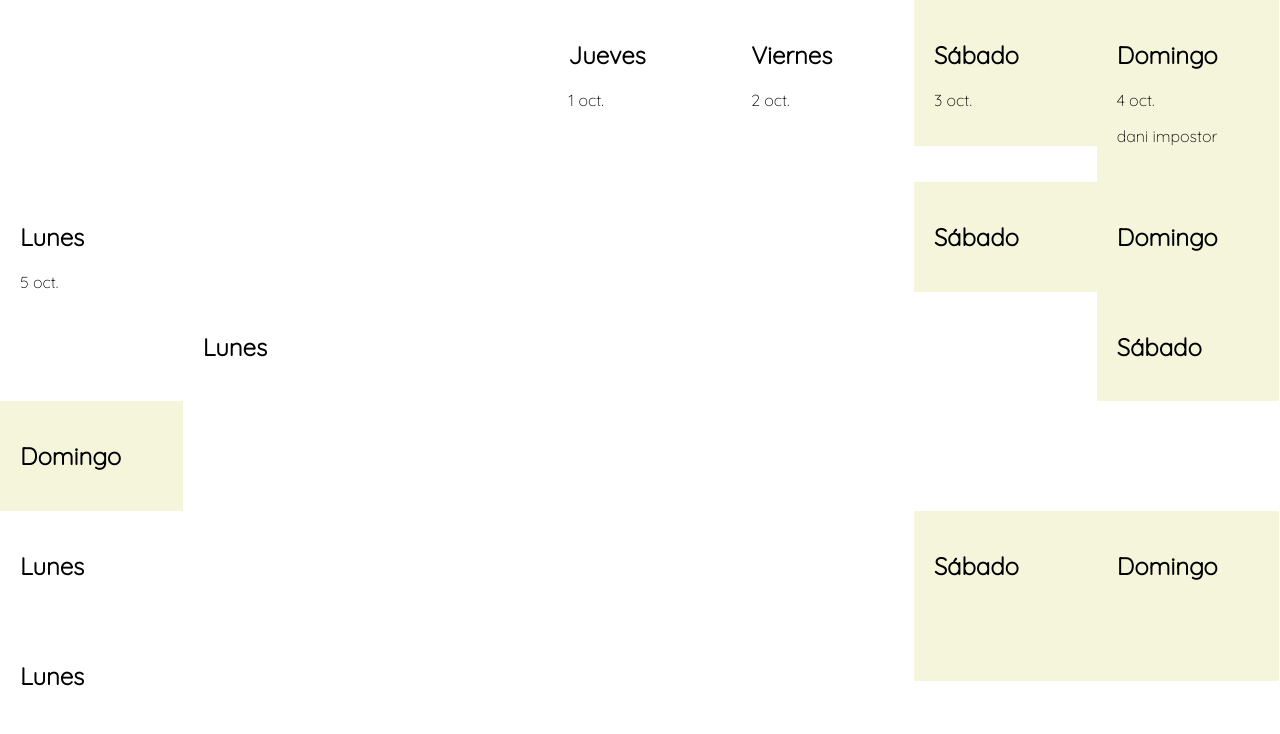
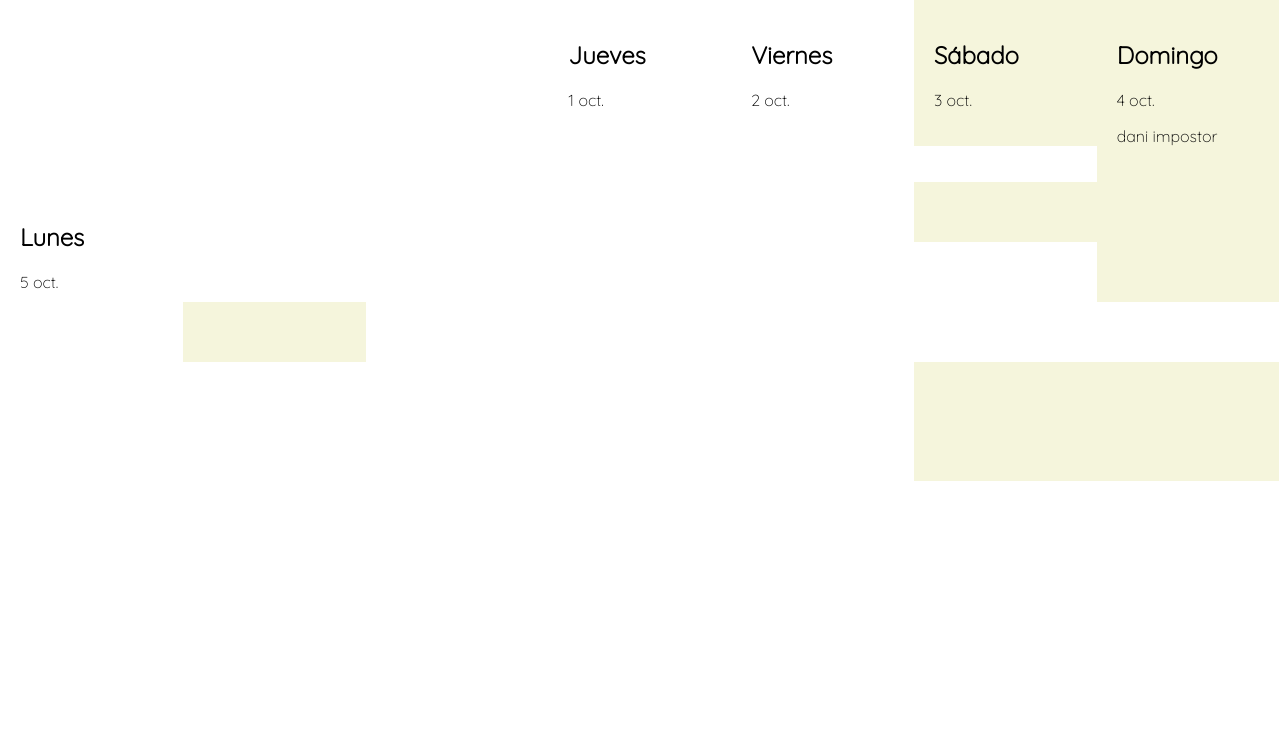
Before and after one commit to dannylarrea/DAW-page, a plain HTML site: page index.html in a window 1280 px wide. Drawn offline with Linux system fonts and the light colour scheme.

Commit message:
Jon: Subida con el 5 de octubre.

```diff
--- a/index.html
+++ b/index.html
@@ -67,16 +67,16 @@
             <p></p>
         </div>
         <div class="seven-column sab-dom">
-            <h2>Sábado</h2>
+            <h2></h2>
             <p></p>
         </div>
         <div class="seven-column sab-dom">
-            <h2>Domingo</h2>
+            <h2></h2>
             <p></p>
         </div>
     <div class="row">
         <div class="seven-column lun-vie">
-            <h2>Lunes</h2>
+            <h2></h2>
             <p></p>
         </div>
         <div class="seven-column lun-vie">
@@ -96,17 +96,17 @@
             <p></p>
         </div>
         <div class="seven-column sab-dom">
-            <h2>Sábado</h2>
+            <h2></h2>
             <p></p>
         </div>
         <div class="seven-column sab-dom">
-            <h2>Domingo</h2>
+            <h2></h2>
             <p></p>
         </div>
     </div>
     <div class="row">
         <div class="seven-column lun-vie">
-            <h2>Lunes</h2>
+            <h2></h2>
             <p></p>
         </div>
         <div class="seven-column lun-vie">
@@ -126,17 +126,17 @@
             <p></p>
         </div>
         <div class="seven-column sab-dom">
-            <h2>Sábado</h2>
+            <h2></h2>
             <p></p>
         </div>
         <div class="seven-column sab-dom">
-            <h2>Domingo</h2>
+            <h2></h2>
             <p></p>
         </div>
     </div>
     <div class="row">
         <div class="seven-column lun-vie">
-            <h2>Lunes</h2>
+            <h2></h2>
             <p></p>
         </div>
         <div class="seven-column lun-vie">
```
